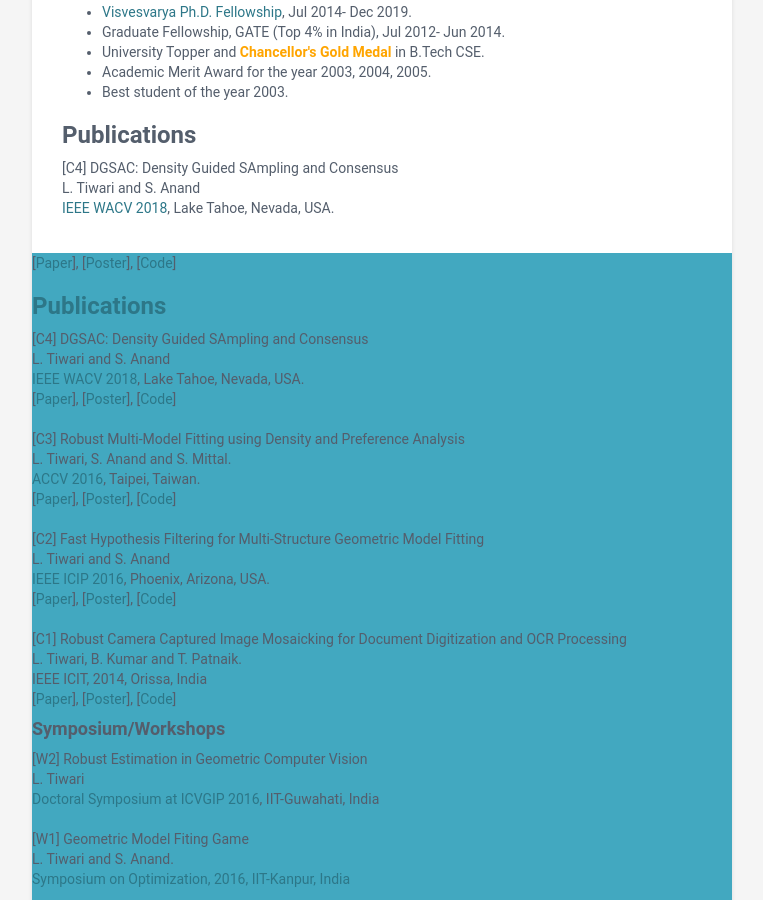
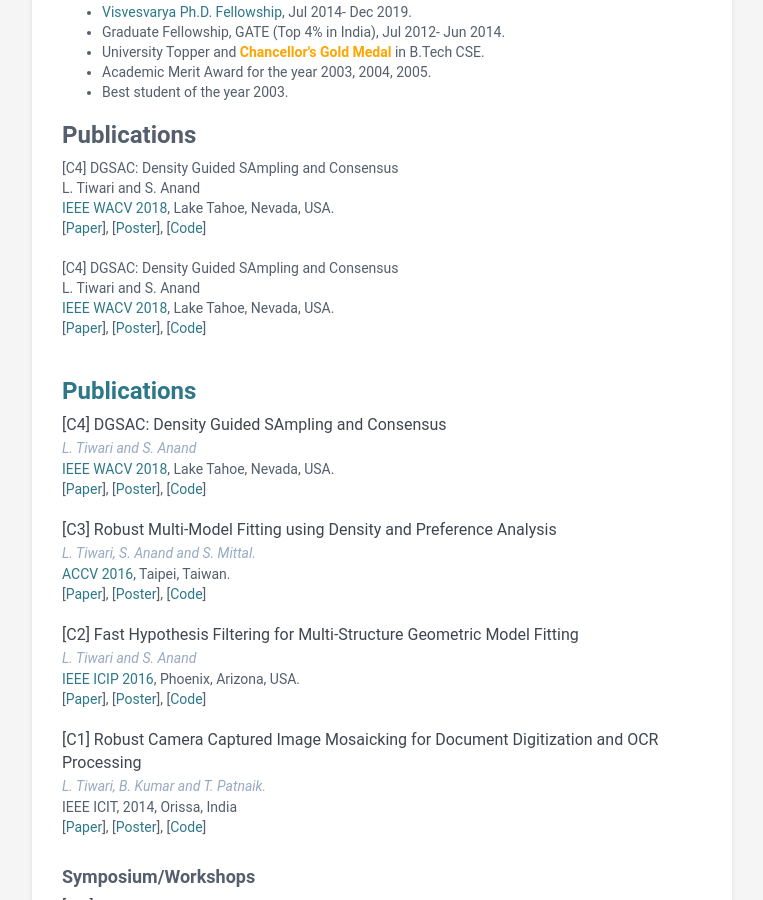
Before and after one commit to lokender/lokender.github.io, a Jekyll site: the page built from index.html, in a window 1280 px wide and 900 px high, scrolled down 589 px. Shown: the whole window, without its empty margins (258-1021 px from the left). Built offline with Jekyll 4.4.1, drawn with Linux system fonts in a browser that asks for light colours.

Commit message:
Update aboutme.html
u

```diff
--- a/_includes/aboutme.html
+++ b/_includes/aboutme.html
@@ -30,11 +30,15 @@
 
 
 <h3><strong>Publications</strong></h3>
-	  [C4] DGSAC: Density Guided SAmpling and Consensus </br>
+[C4] DGSAC: Density Guided SAmpling and Consensus </br>
 L. Tiwari and S. Anand </br>
-<a href="http://wacv18.uccs.us/">IEEE WACV 2018</a>, Lake Tahoe, Nevada, USA.</div>
-    [<a href="">Paper</a>], [<a href="">Poster</a>], [<a href="">Code</a>]
+<a href="http://wacv18.uccs.us/">IEEE WACV 2018</a>, Lake Tahoe, Nevada, USA. </br>
+[<a href="">Paper</a>], [<a href="">Poster</a>], [<a href="">Code</a>] </br> </br>
 
+[C4] DGSAC: Density Guided SAmpling and Consensus </br>
+L. Tiwari and S. Anand </br>
+<a href="http://wacv18.uccs.us/">IEEE WACV 2018</a>, Lake Tahoe, Nevada, USA. </br>
+[<a href="">Paper</a>], [<a href="">Poster</a>], [<a href="">Code</a>] </br> </br>
 
 <h3 id="recent-research"><a href=""><strong>Publications</strong></a></h3>
   <div class="item">
```
